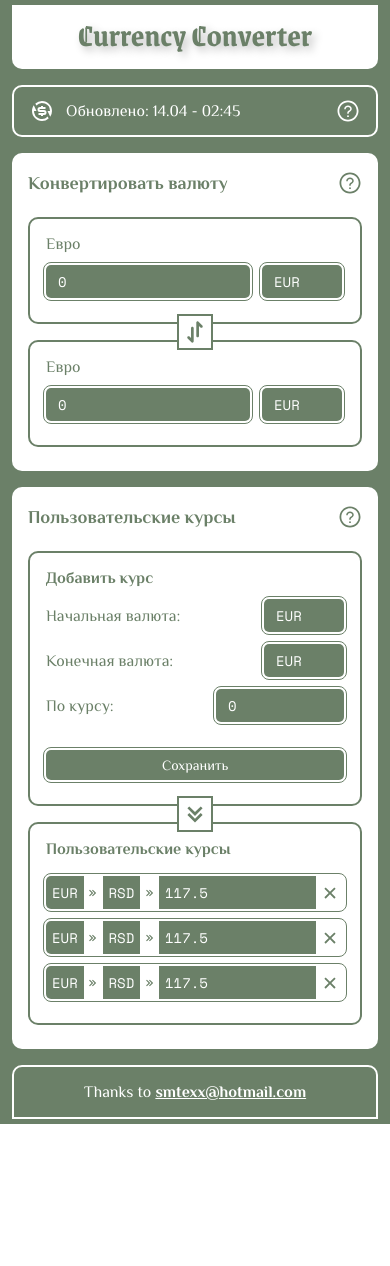
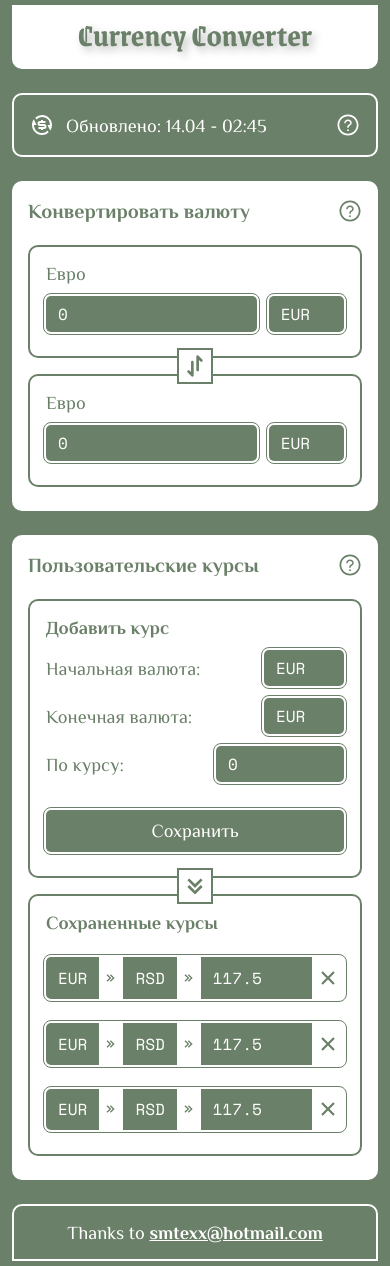
Before and after one commit to smtexx/currency, a React (Create React App) app: page / in a window 390 px wide. Before the commit the page ends 1124 px from the top, so only its background shows below. Built offline with nearby package versions, Linux system fonts and the light colour scheme.

Commit message:
styles: adapting for $phone-xs

```diff
--- a/src/app/styles/breakpoints.scss
+++ b/src/app/styles/breakpoints.scss
@@ -1,4 +1,13 @@
-$phone-wide: 375px;
-$tablet-portrait: 500px;
-$tablet-landscape: 1000px;
-$desktop: 1400px;
+// Small phones
+$phone-xs: 375px;
+$phone-s: 450px;
+$phone-l: 560px;
+$tablet-s: 670px;
+$tablet-m: 900px;
+$tablet-l: 1200px;
+$laptop: 1400px;
+// Desctop
+
+$height-s: 610px;
+$height-m: 850px;
+$height-l: 1150px;
--- a/src/app/styles/common.scss
+++ b/src/app/styles/common.scss
@@ -1,5 +1,11 @@
+@import './breakpoints.scss';
+
 body {
   font-family: var(--ff-main);
+
+  @media screen and (min-width: $phone-xs) {
+    font-size: 1.15rem;
+  }
 }
 
 // Blocks
@@ -18,6 +24,10 @@ body {
     justify-content: space-between;
     font-size: var(--fz-l);
     font-weight: 700;
+
+    @media screen and (min-width: $phone-xs) {
+      font-size: var(--fz-xl);
+    }
   }
 }
 
@@ -84,6 +94,10 @@ body {
   &:focus {
     outline-width: 2px;
   }
+
+  @media screen and (min-width: $phone-xs) {
+    font-size: var(--fz-m);
+  }
 }
 
 .cm-direction-icon {
--- a/src/components/CurrencyIO/CurrencyIO.module.scss
+++ b/src/components/CurrencyIO/CurrencyIO.module.scss
@@ -3,6 +3,10 @@
   column-gap: var(--in-s);
 }
 
+.inputWrapper {
+  flex: 1 1 auto;
+}
+
 .input {
   width: 100%;
 }
--- a/src/components/Notification/Notification.module.scss
+++ b/src/components/Notification/Notification.module.scss
@@ -1,3 +1,5 @@
+@import '../../app/styles/breakpoints.scss';
+
 .wrapper {
   position: fixed;
   top: 0;
@@ -7,4 +9,8 @@
   padding: var(--in-m);
   background-color: var(--co-green);
   z-index: var(--lr-alert);
+
+  @media screen and (min-width: $phone-xs) {
+    padding: var(--in-xl) var(--in-m) var(--in-l);
+  }
 }
--- a/src/components/Selector/Selector.module.scss
+++ b/src/components/Selector/Selector.module.scss
@@ -1,3 +1,5 @@
+@import '../../app/styles/breakpoints.scss';
+
 .wrapper {
   position: relative;
   width: 5rem;
@@ -20,6 +22,10 @@
   box-shadow: 5px 5px 10px var(--co-green);
   background-color: var(--co-green);
   z-index: var(--lr-content-m);
+
+  @media screen and (min-width: $phone-xs) {
+    width: auto;
+  }
 }
 
 .closed {
@@ -30,6 +36,12 @@
   display: block;
   padding: var(--in-xs);
   border-radius: var(--rad-s);
+
+  @media screen and (min-width: $phone-xs) {
+    max-width: 70vw;
+    white-space: nowrap;
+    overflow: hidden;
+  }
 }
 
 .active {
--- a/src/components/Updated/Updated.module.scss
+++ b/src/components/Updated/Updated.module.scss
@@ -1,12 +1,17 @@
+@import '../../app/styles/breakpoints.scss';
+
 .wrapper {
   display: flex;
   align-items: center;
   column-gap: var(--in-s);
   padding: var(--in-xs) var(--in-m);
-  // padding-right: 0;
   color: var(--co-white);
   border-radius: var(--rad-m);
   border: 2px solid var(--co-white);
+
+  @media screen and (min-width: $phone-xs) {
+    padding: var(--in-s) var(--in-m);
+  }
 }
 
 .icon {
--- a/src/components/UserRateInput/UserRateInput.module.scss
+++ b/src/components/UserRateInput/UserRateInput.module.scss
@@ -1,3 +1,5 @@
+@import '../../app/styles/breakpoints.scss';
+
 .fieldWrapper {
   display: flex;
   align-items: center;
@@ -13,4 +15,9 @@
   padding: 0.5rem var(--in-l) !important;
   text-align: center;
   font-family: var(--ff-main) !important;
+
+  @media screen and (min-width: $phone-xs) {
+    padding: 0.75rem var(--in-l) !important;
+    font-size: 1.15rem !important;
+  }
 }
--- a/src/components/UserRateItem/UserRateItem.module.scss
+++ b/src/components/UserRateItem/UserRateItem.module.scss
@@ -1,3 +1,5 @@
+@import '../../app/styles/breakpoints.scss';
+
 .wrapper {
   display: flex;
   align-items: center;
@@ -6,6 +8,10 @@
   border-radius: var(--rad-s);
   outline: 1px solid var(--co-green);
   outline-offset: 2px;
+
+  @media screen and (min-width: $phone-xs) {
+    font-size: var(--fz-m);
+  }
 }
 
 .currency,
@@ -14,6 +20,10 @@
   color: var(--co-white);
   background-color: var(--co-green);
   overflow: hidden;
+
+  @media screen and (min-width: $phone-xs) {
+    padding: 0.55rem var(--in-s);
+  }
 }
 
 .currency:first-child {
@@ -23,6 +33,10 @@
 .arrow {
   display: flex;
   padding: 0 0.15rem;
+
+  @media screen and (min-width: $phone-xs) {
+    padding: 0 0.25rem;
+  }
 }
 
 .value {
@@ -34,4 +48,8 @@
   padding: 0 0.25rem;
   font-size: var(--fz-xl);
   cursor: pointer;
+
+  @media screen and (min-width: $phone-xs) {
+    font-size: var(--fz-xxl);
+  }
 }
--- a/src/components/UserRatesAdded/UserRatesAdded.module.scss
+++ b/src/components/UserRatesAdded/UserRatesAdded.module.scss
@@ -1,6 +1,13 @@
+@import '../../app/styles/breakpoints.scss';
+
 .ratesHolder {
   display: flex;
   flex-direction: column;
   row-gap: var(--in-s);
   margin-top: var(--in-xs);
+
+  @media screen and (min-width: $phone-xs) {
+    row-gap: var(--in-l);
+    margin-top: var(--in-s);
+  }
 }
--- a/src/components/UserRatesAdded/UserRatesAdded.tsx
+++ b/src/components/UserRatesAdded/UserRatesAdded.tsx
@@ -5,9 +5,7 @@ import s from './UserRatesAdded.module.scss';
 export default function UserRatesAdded() {
   return (
     <div className={setClass([['cm-inner-block'], [s.wrapper]])}>
-      <h3 className="cm-inner-block-header">
-        Пользовательские курсы
-      </h3>
+      <h3 className="cm-inner-block-header">Сохраненные курсы</h3>
       <ul className={s.ratesHolder}>
         <UserRateItem />
         <UserRateItem />
--- a/src/layout/Layout.module.scss
+++ b/src/layout/Layout.module.scss
@@ -1,3 +1,5 @@
+@import '../app/styles/breakpoints.scss';
+
 .wrapperInside {
   display: flex;
   flex-direction: column;
@@ -12,4 +14,9 @@
   flex-direction: column;
   row-gap: var(--in-m);
   padding: var(--in-m) 0;
+
+  @media screen and (min-width: $phone-xs) {
+    row-gap: var(--in-l);
+    padding: var(--in-l) 0;
+  }
 }
```
Also changed, not shown: src/components/Tip/Tip.module.scss (+11 -0 lines).
